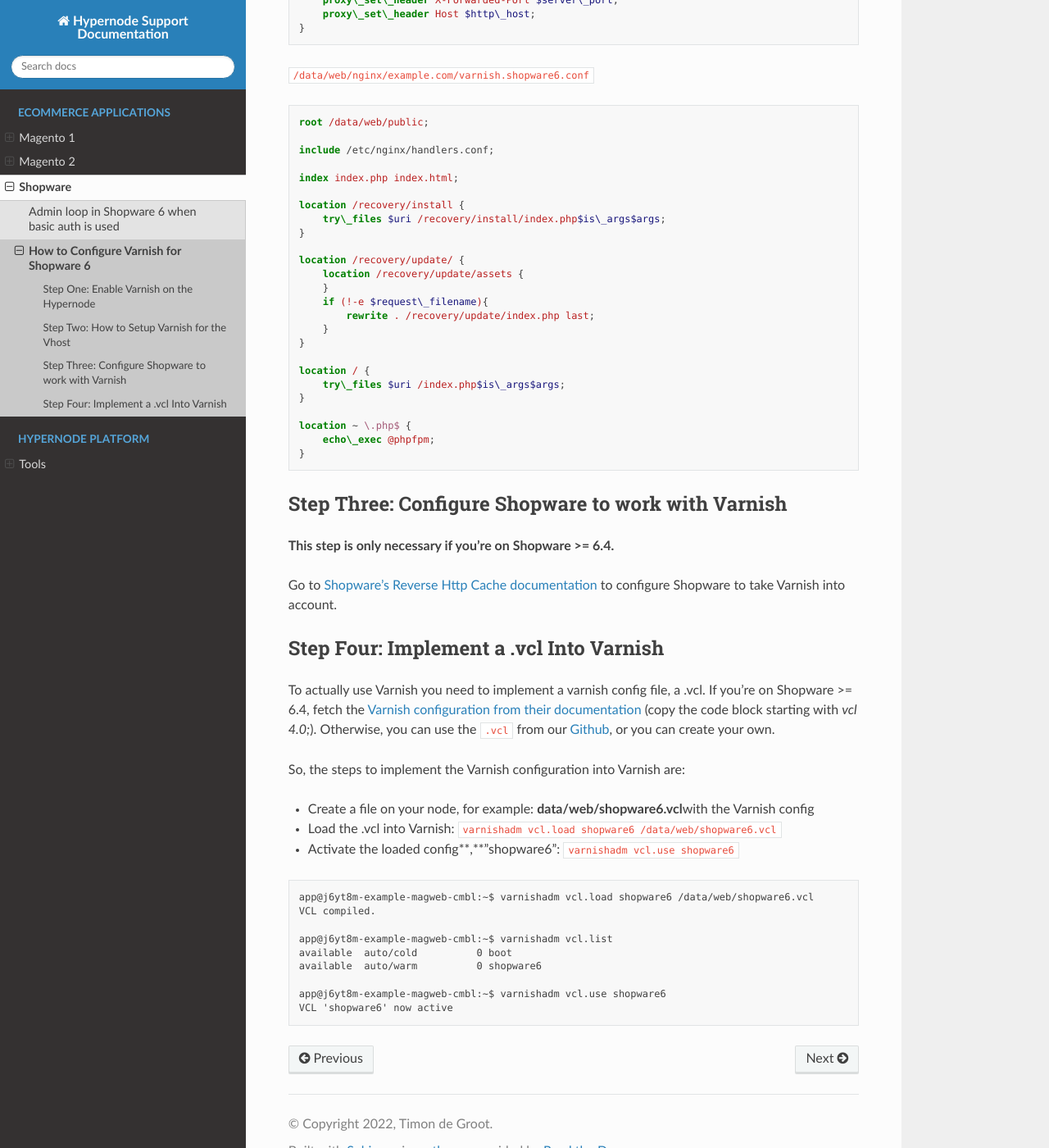
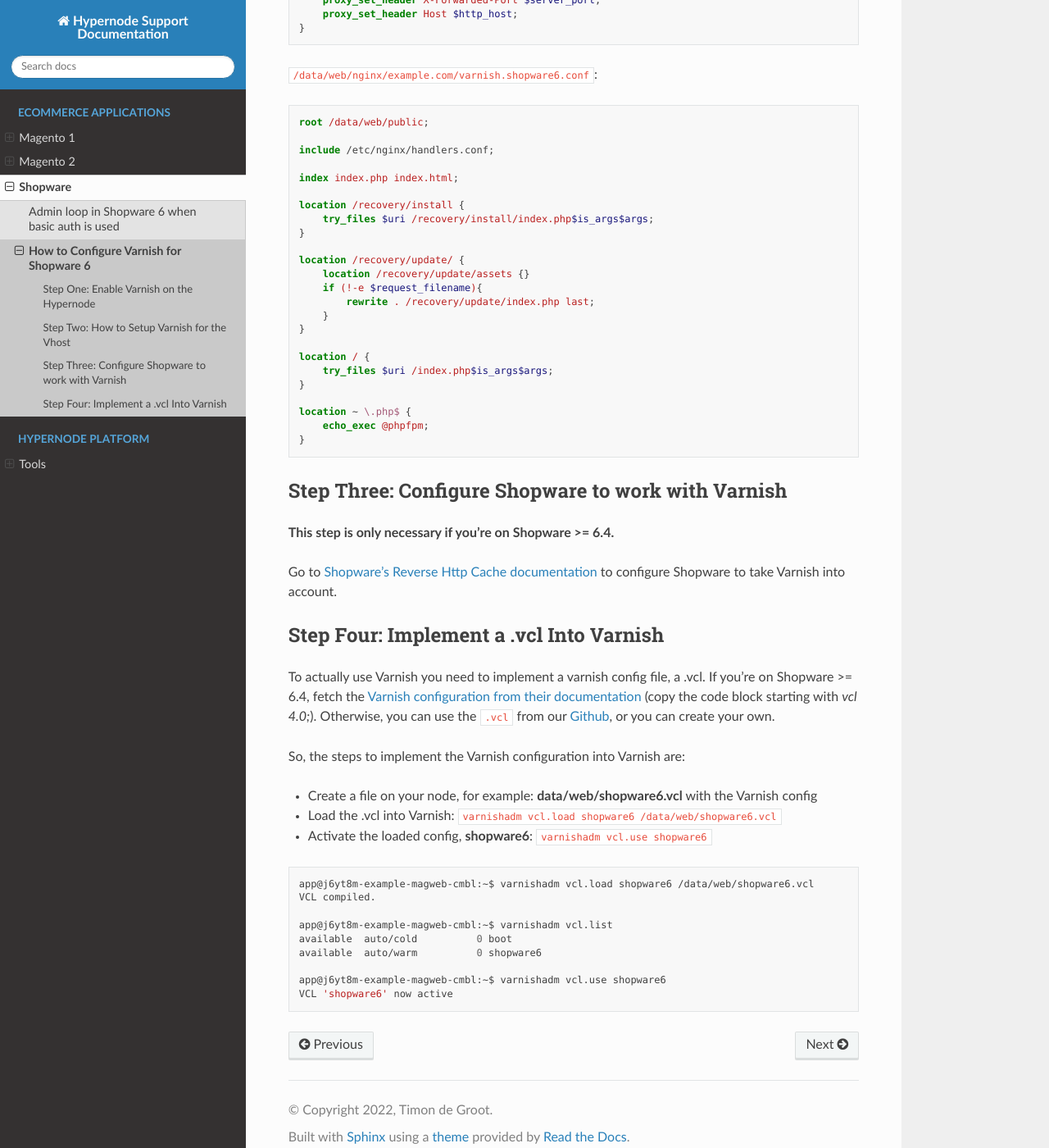
Before and after one commit to ByteInternet/hypernode-docs-next, a Sphinx documentation site: the page built from docs/ecommerce-applications/shopware-6/how-to-configure-varnish-for-shopware-6.md, in a window 1280 px wide and 1400 px high, scrolled down 1095 px. Shown: the whole window at 82% size. Built offline with Sphinx 7.4.7 and the Read the Docs theme 2.0.0, drawn with Linux system fonts in a browser that asks for light colours; some of the changed text lies outside the part shown.

Commit message:
Update docs

````diff
--- a/docs/ecommerce-applications/shopware-6/how-to-configure-varnish-for-shopware-6.md
+++ b/docs/ecommerce-applications/shopware-6/how-to-configure-varnish-for-shopware-6.md
@@ -24,23 +24,23 @@ To enable varnish for these vhosts you can run the below command:
 
 **Please note: this should create 2 files in your nginx vhost environment. If this is not the case make sure you've 2 files in you vhost-config (/data/web/nginx/example.com). If not, you should make sure to have 2 files:**
 
-`/data/web/nginx/example.com/public.shopware6.conf`
+`/data/web/nginx/example.com/public.shopware6.conf`:
 
 ``` nginx
 ## Redirecting to varnish
 location / {
-    set $log\_handler varnish;
+    set $log_handler varnish;
 
-    proxy\_pass http://127.0.0.1:6081;
-    proxy\_read\_timeout 900s;  # equal to fastcgi\_read\_timeout at handlers.conf:16
-    proxy\_set\_header X-Real-IP  $remote\_addr;
-    proxy\_set\_header X-Forwarded-For $proxy\_add\_x\_forwarded\_for;
-    proxy\_set\_header X-Forwarded-Proto $scheme;
-    proxy\_set\_header X-Forwarded-Port $server\_port;
-    proxy\_set\_header Host $http\_host;
+    proxy_pass http://127.0.0.1:6081;
+    proxy_read_timeout 900s;  # equal to fastcgi_read_timeout at handlers.conf:16
+    proxy_set_header X-Real-IP  $remote_addr;
+    proxy_set_header X-Forwarded-For $proxy_add_x_forwarded_for;
+    proxy_set_header X-Forwarded-Proto $scheme;
+    proxy_set_header X-Forwarded-Port $server_port;
+    proxy_set_header Host $http_host;
 }
 ```
-`/data/web/nginx/example.com/varnish.shopware6.conf`
+`/data/web/nginx/example.com/varnish.shopware6.conf`:
 
 ``` nginx
 root /data/web/public;
@@ -50,23 +50,22 @@ include /etc/nginx/handlers.conf;
 index index.php index.html;
 
 location /recovery/install {
-    try\_files $uri /recovery/install/index.php$is\_args$args;
+    try_files $uri /recovery/install/index.php$is_args$args;
 }
 
 location /recovery/update/ {
-    location /recovery/update/assets {
-    }
-    if (!-e $request\_filename){
+    location /recovery/update/assets {}
+    if (!-e $request_filename){
         rewrite . /recovery/update/index.php last;
     }
 }
 
 location / {
-    try\_files $uri /index.php$is\_args$args;
+    try_files $uri /index.php$is_args$args;
 }
 
 location ~ \.php$ {
-    echo\_exec @phpfpm;
+    echo_exec @phpfpm;
 }
 ```
 ### Step Three: Configure Shopware to work with Varnish
@@ -81,11 +80,11 @@ To actually use Varnish you need to implement a varnish config file, a .vcl. If
 
 So, the steps to implement the Varnish configuration into Varnish are:
 
-* Create a file on your node, for example: **data/web/shopware6.vcl**with the Varnish config
+* Create a file on your node, for example: **data/web/shopware6.vcl** with the Varnish config
 * Load the .vcl into Varnish: `varnishadm vcl.load shopware6 /data/web/shopware6.vcl`
-* Activate the loaded config**,**"shopware6": `varnishadm vcl.use shopware6`
+* Activate the loaded config, **shopware6**: `varnishadm vcl.use shopware6`
 
-```
+```bash
 app@j6yt8m-example-magweb-cmbl:~$ varnishadm vcl.load shopware6 /data/web/shopware6.vcl
 VCL compiled.
 
````
Also changed, not shown: docs/ecommerce-applications/magento-1/how-to-create-a-sitemap-xml-for-magento-1-x.md (+27 -32 lines), docs/ecommerce-applications/magento-2/how-to-configure-varnish-for-magento-2-x.md (+6 -16 lines), docs/ecommerce-applications/magento-2/how-to-set-the-return-path-for-a-magento-2-shop.md (+5 -5 lines), docs/ecommerce-applications/shopware-6/admin-loop-in-shopware-6-when-basic-auth-is-used.md (+4 -4 lines).
